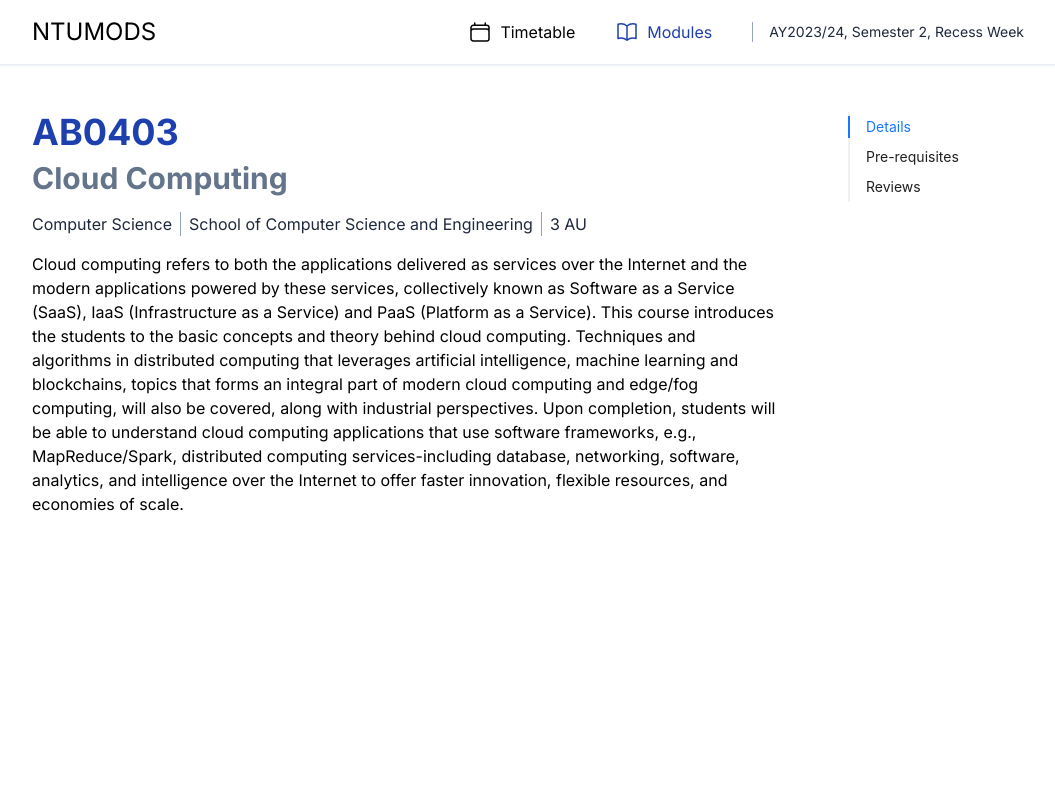
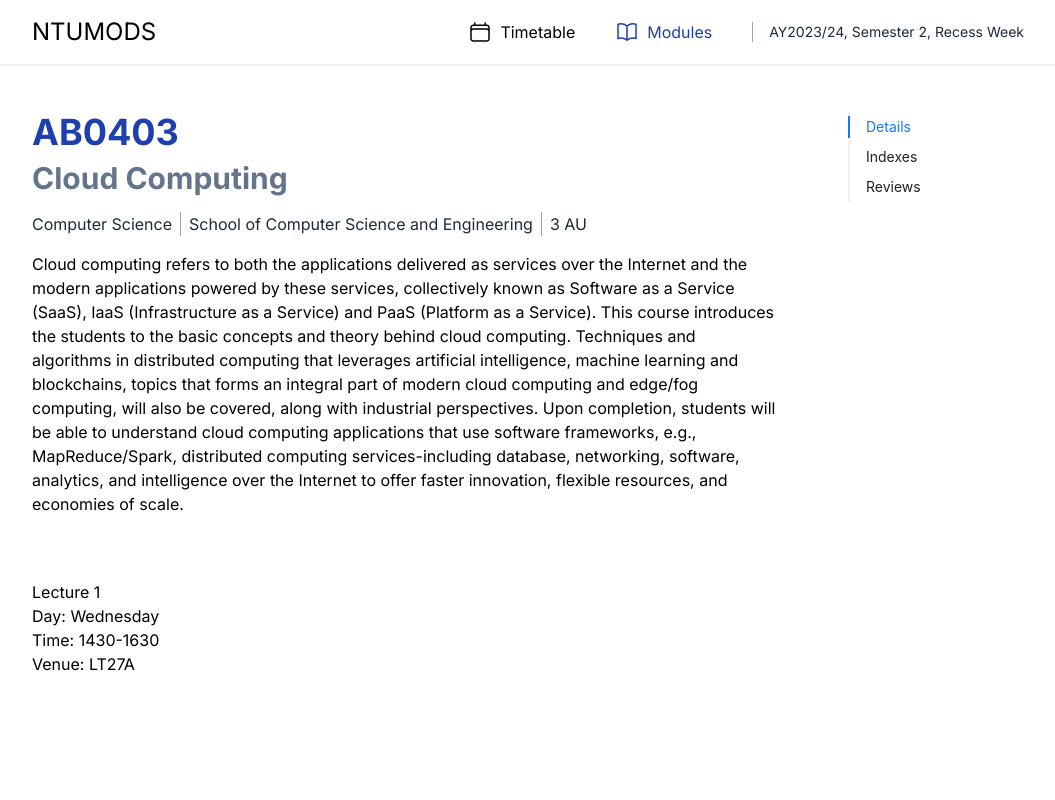
Before and after one commit to yequan99/ntumods-frontend, a Next.js app: page /modules/AB0403 in a window 1280 px wide. Shown: the top 800 px of the page, without its empty margins (112-1167 px from the left). Built offline with nearby package versions, Linux system fonts and the light colour scheme.

Commit message:
refactor code and minify json

```diff
--- a/src/app/modules/[module]/page.tsx
+++ b/src/app/modules/[module]/page.tsx
@@ -23,10 +23,25 @@ export default function Module({ params }: { params: { module: string } }) {
             prerequisites: ["CZ1003", "CZ2003"],
             exam: "8 May 2024, 9.00 am - 11.00 am",
             index: {
-                Lecture: [],
-                Tutorial: [],
-                Lab: [],
-                Seminar: []
+                lecture: [{
+                    day: "Wednesday",
+                    start: "1430",
+                    end: "1630",
+                    venue: "LT27A"
+                }],
+                tutorial: [{
+                    day: "Monday",
+                    start: "1030",
+                    end: "1130",
+                    venue: "TR12"
+                }],
+                lab: [{
+                    day: "Thursday",
+                    start: "1230",
+                    end: "1430",
+                    venue: "Software Lab 3"
+                }],
+                seminar: []
             }
         }
         setModuleDetails(data)
@@ -35,7 +50,7 @@ export default function Module({ params }: { params: { module: string } }) {
     return (
         <div className="w-full h-full flex flex-row">
             <div className="w-[75%]">
-                <div id="details" className="h-screen">
+                <div id="details" className="h-fit pb-16">
                     <h1 className="font-bold text-4xl text-blue-800">
                         {moduleDetails?.moduleCode}
                     </h1>
@@ -49,8 +64,15 @@ export default function Module({ params }: { params: { module: string } }) {
                     </div>
                     <p className="pt-4">{moduleDetails?.description}</p>
                 </div>
-                <div id="prerequisites" className="h-screen">
-                    {moduleDetails?.prerequisites}
+                <div id="indexes" className="h-screen">
+                    {moduleDetails?.index.lecture.map((item,index) => (
+                        <div key={index}>
+                            <h1>Lecture {index+1}</h1>
+                            <h1>Day: {item.day}</h1>
+                            <h1>Time: {item.start}-{item.end}</h1>
+                            <h1>Venue: {item.venue}</h1>
+                        </div>
+                    ))}
                 </div>
                 <div id="reviews" className="h-screen">
                     This is review section
@@ -66,9 +88,9 @@ export default function Module({ params }: { params: { module: string } }) {
                         title: 'Details',
                     },
                     {
-                        key: 'prerequisites',
-                        href: '#prerequisites',
-                        title: 'Pre-requisites',
+                        key: 'indexes',
+                        href: '#indexes',
+                        title: 'Indexes',
                     },
                     {
                         key: 'reviews',
--- a/src/app/modules/page.tsx
+++ b/src/app/modules/page.tsx
@@ -17,14 +17,12 @@ export default function CoursesPage() {
     useEffect(() => {
         const fetchData = async () => {
             try {
-                const response = await fetch('/data/mockData.json')
+                const response = await fetch('/data/mockData.json', { cache: 'force-cache', next: { revalidate: 3600 } }) // cache json and revalidate every hour
                 const data: ModuleMetaData[] = await response.json()
 
-                setTimeout(() => {
-                    setModuleData(data)
-                    setFilteredData(data)
-                    setLoading(false)
-                }, 1000)
+                setModuleData(data)
+                setFilteredData(data)
+                setLoading(false)
                 console.log("rendered module data")
             } catch (error) {
                 console.error('Error fetching data:', error)
```
Also changed, not shown: public/data/mockData.json (+1 -74 lines), src/utils/types.ts (+11 -4 lines).
